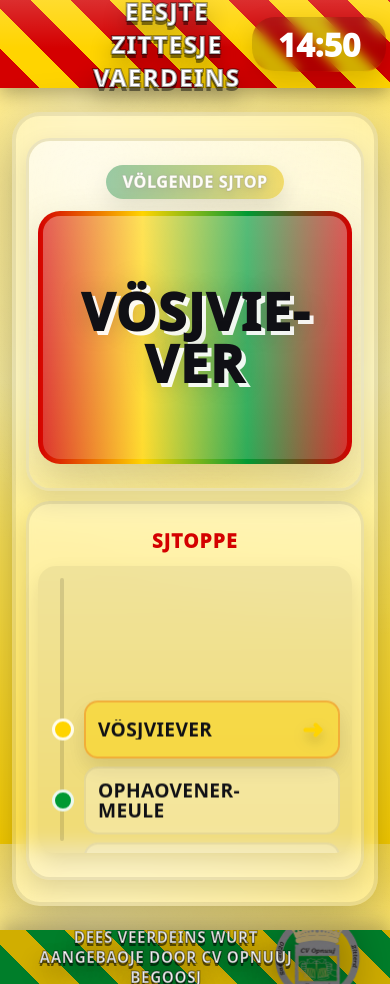
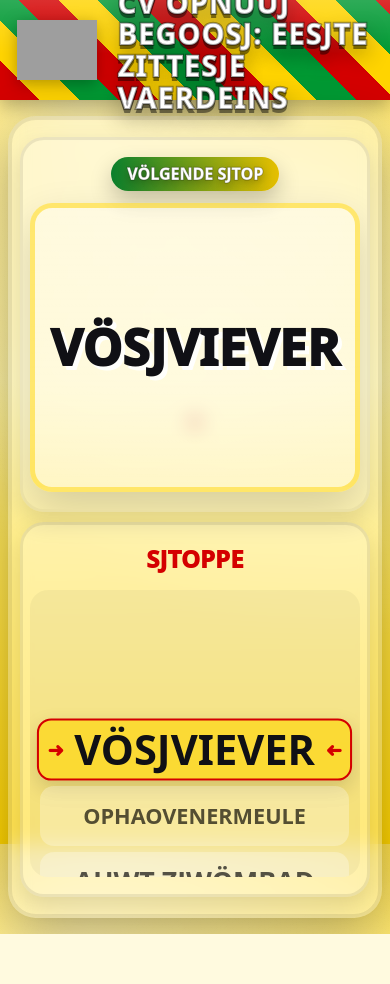
Before and after one commit to ArcusD/carnaval-veerboot, a Flask app: page / in a window 390 px wide. After the commit the page ends 934 px from the top, so only its background shows below. Run offline with Flask 3, Linux system fonts and the light colour scheme; grey boxes are pictures that could not be loaded.

Commit message:
updated layout

```diff
--- a/static/script.js
+++ b/static/script.js
@@ -1,21 +1,19 @@
 (() => {
-  const FETCH_MS  = 20000;
-  const BIER_MS   = 1500;
+    const FETCH_MS = 20000;
+    const BIER_MS = 1500;
     const CONFIG_MS = 15000;
 
-  const elKlok   = document.getElementById('klok');
-  const elLabel  = document.getElementById('volgende-tekst');
-
-  const elWrap   = document.getElementById('halte-wrap');
-  const elHalte  = document.getElementById('huidige-halte');
+    const elLabel = document.getElementById('volgende-tekst');
+    const elWrap = document.getElementById('halte-wrap');
+    const elHalte = document.getElementById('huidige-halte');
 
     const elRouteWin = document.getElementById('route-window');
     const elRouteLst = document.getElementById('halte-lijst');
 
     const elBierOverlay = document.getElementById('bier-overlay');
-  const elBierNaam    = document.getElementById('bier-naam-tekst');
+    const elBierNaam = document.getElementById('bier-naam-tekst');
 
-  if (!elHalte || !elKlok || !elRouteLst) return;
+    if (!elHalte || !elRouteLst) return;
 
     let haltes = [];
     let idx = 0;
@@ -27,25 +25,54 @@
 
     const clean = (v) => (v ?? "").toString().trim();
 
-  function updateKlok() {
-    const nu = new Date();
-    elKlok.textContent = nu.toLocaleTimeString('nl-NL', { hour: '2-digit', minute: '2-digit' });
+    // Functie om tekst passend te maken in een container (voor hoofdhalte én lijst)
+    // minPx bepaalt hoe klein het mag worden
+    function fitToBox(elText, elBox, minPx = 14, maxPx = 150) {
+        if (!elText || !elBox) return;
+
+        // Reset eerst naar redelijk groot
+        elText.style.fontSize = maxPx + "px";
+
+        // Binary search of simple loop om te verkleinen tot het past
+        // We doen een simpele loop omlaag voor precisie
+        let size = maxPx;
+
+        // Extra veiligheid: gebruik scrollWidth vs clientWidth
+        // Voor de lijst items (die flex zijn) moeten we naar de parent kijken
+        const boxW = elBox.clientWidth;
+        const boxH = elBox.clientHeight || 100; // fallback
+
+        while (size > minPx) {
+            // Check of het past. We geven wat marge (0.95)
+            if (elText.scrollWidth <= boxW * 0.95 && elText.scrollHeight <= boxH) {
+                break;
+            }
+            size = size * 0.90; // verklein met 10%
+            elText.style.fontSize = size + "px";
+        }
     }
 
-  function fitToBox(elText, elBox, minPx = 18) {
-    if (!elText || !elBox) return;
-    elText.style.fontSize = "";
-    let safety = 36;
-
+    // Specifieke resize loop voor alle route items
+    function resizeAllRouteItems() {
+        const items = elRouteLst.querySelectorAll('.route-item');
+        items.forEach(li => {
+            const span = li.querySelector('.txt');
+            // We gebruiken de LI als box.
+            // Omdat er pijltjes zijn (::before/::after), trekken we wat breedte af.
+            // Pijlen zijn ong 1.2em. Laten we veilig rekenen.
+            if (span) {
+                // Reset
+                span.style.fontSize = "3.5rem";
+                // Check overflow
+                let safety = 20;
                 while (safety-- > 0) {
-      const tooWide  = elText.scrollWidth  > elBox.clientWidth;
-      const tooHigh  = elText.scrollHeight > elBox.clientHeight;
-      if (!tooWide && !tooHigh) break;
-
-      const cur = parseFloat(getComputedStyle(elText).fontSize);
-      if (!Number.isFinite(cur) || cur <= minPx) break;
-      elText.style.fontSize = (cur * 0.92) + "px";
+                    if (span.scrollWidth < li.clientWidth * 0.80) break; // 80% breedte ivm pijlen
+                    const cur = parseFloat(getComputedStyle(span).fontSize);
+                    if (cur < 12) break;
+                    span.style.fontSize = (cur * 0.90) + "px";
                 }
+            }
+        });
     }
 
     function pop(el) {
@@ -63,15 +90,12 @@
         try {
             const r = await fetch('/api/config', { cache: 'no-store' });
             const cfg = await r.json();
-
             const newMs = Number(cfg?.rotate_ms);
             if (Number.isFinite(newMs) && newMs >= 1000 && newMs <= 60000 && newMs !== rotateMs) {
                 rotateMs = newMs;
                 startRotateTimer();
             }
-    } catch (e) {
-      // stil falen
-    }
+        } catch (e) { }
     }
 
     function buildRouteListIfNeeded() {
@@ -93,7 +117,11 @@
             elRouteLst.appendChild(li);
         });
 
-    requestAnimationFrame(() => centerCurrent(true));
+        // Meteen resizen na bouwen
+        requestAnimationFrame(() => {
+            resizeAllRouteItems();
+            centerCurrent(true);
+        });
     }
 
     function centerCurrent(skipTransition = false) {
@@ -101,9 +129,9 @@
         const cur = elRouteLst.querySelector(`.route-item[data-idx="${idx}"]`);
         if (!cur) return;
 
-    if (skipTransition) elRouteLst.style.transition = "none";
-    else elRouteLst.style.transition = "";
+        elRouteLst.style.transition = skipTransition ? "none" : "";
 
+        // Centreer de actieve item in het venster
         const centerY = elRouteWin.clientHeight / 2;
         const target = centerY - (cur.offsetTop + cur.offsetHeight / 2);
         elRouteLst.style.transform = `translate3d(0, ${target}px, 0)`;
@@ -112,20 +140,11 @@
     }
 
     function markRoute() {
-    const n = haltes.length || 0;
-    const prev = n ? (idx - 1 + n) % n : -1;
-    const next1 = n ? (idx + 1) % n : -1;
-    const next2 = n ? (idx + 2) % n : -1;
-
         const items = elRouteLst.querySelectorAll('.route-item');
         items.forEach((li) => {
-      li.classList.remove('is-prev','is-current','is-next','is-next2');
+            li.classList.remove('is-current');
             const i = Number(li.dataset.idx);
-
-      if (i === prev)  li.classList.add('is-prev');
-      if (i === idx)   li.classList.add('is-current'); // dit is "völgende"
-      if (i === next1) li.classList.add('is-next');
-      if (i === next2) li.classList.add('is-next2');
+            if (i === idx) li.classList.add('is-current');
         });
     }
 
@@ -134,7 +153,7 @@
             elLabel.textContent = "Völgende sjtop";
             elHalte.textContent = "Gein sjtoppe";
             elRouteLst.innerHTML = "";
-      fitToBox(elHalte, elWrap);
+            fitToBox(elHalte, elWrap, 20, 200);
             return;
         }
 
@@ -147,7 +166,8 @@
         markRoute();
         centerCurrent(false);
 
-    fitToBox(elHalte, elWrap);
+        // Resize hoofdbord
+        fitToBox(elHalte, elWrap, 20, 300);
     }
 
     function rotate() {
@@ -173,7 +193,7 @@
                 render();
             }
         } catch (e) {
-      console.log("Kon sjtoppe neet laje:", e);
+            console.log("Error:", e);
         }
     }
 
@@ -189,15 +209,10 @@
             } else {
                 elBierOverlay.style.display = 'none';
             }
-    } catch (e) {
-      console.log("Kon bier-status neet checke:", e);
-    }
+        } catch (e) { }
     }
 
-  // start
-  updateKlok();
-  setInterval(updateKlok, 1000);
-
+    // Init
     fetchConfig();
     setInterval(fetchConfig, CONFIG_MS);
 
@@ -211,20 +226,8 @@
     setInterval(checkBierStatus, BIER_MS);
 
     window.addEventListener('resize', () => {
+        resizeAllRouteItems();
         centerCurrent(true);
-    fitToBox(elHalte, elWrap);
-  });
-
-  document.addEventListener('visibilitychange', () => {
-    if (!document.hidden) {
-      updateKlok();
-      fetchConfig();
-      fetchHaltes();
-      checkBierStatus();
-      requestAnimationFrame(() => {
-        centerCurrent(true);
-        fitToBox(elHalte, elWrap);
-      });
-    }
+        fitToBox(elHalte, elWrap, 20, 300);
     });
 })();
--- a/static/style.css
+++ b/static/style.css
@@ -20,7 +20,6 @@ body {
     flex-direction: column;
     font-family: system-ui, -apple-system, "Segoe UI", Arial, sans-serif;
     color: var(--zwart);
-    /* confetti altijd */
     background: radial-gradient(circle, rgba(212,0,0,.95) 0 5px, transparent 6px) 0 0/70px 70px, radial-gradient(circle, rgba(0,153,51,.95) 0 5px, transparent 6px) 22px 34px/86px 86px, radial-gradient(circle, rgba(255,212,0,.95) 0 5px, transparent 6px) 44px 10px/78px 78px, radial-gradient(circle, rgba(16,16,21,.35) 0 4px, transparent 5px) 12px 58px/110px 110px, radial-gradient(circle at 20% 12%, rgba(255,255,255,.55), transparent 55%), radial-gradient(circle at 85% 25%, rgba(255,255,255,.35), transparent 60%), linear-gradient(180deg, var(--geel) 0%, rgba(255,239,133,1) 45%, var(--geel) 100%);
     background-attachment: fixed;
 }
@@ -28,14 +27,14 @@ body {
 /* HEADER */
 .topbar {
     position: relative;
-    height: 16vh;
-    min-height: 88px;
-    padding: max(10px, 1.2vh) max(14px, 2.2vw);
+    height: 18vh; /* Iets hoger voor het logo */
+    min-height: 100px;
+    padding: 10px 2vw;
     display: flex;
     align-items: center;
-    justify-content: space-between;
-    gap: 12px;
-    background: repeating-linear-gradient( 45deg, var(--rood) 0 28px, rgba(255,212,0,1) 28px 56px );
+    justify-content: center;
+    /* Rood - Geel - Groen patroon */
+    background: repeating-linear-gradient( 45deg, var(--rood) 0 28px, var(--geel) 28px 56px, var(--greun) 56px 84px );
     box-shadow: 0 6px 18px rgba(0,0,0,.30);
 }
 
@@ -47,40 +46,34 @@ body {
         pointer-events: none;
     }
 
-.topbar-spacer {
-    width: 4.2em;
-    min-width: 4.2em;
+#titel-container {
+    position: relative;
+    z-index: 1;
+    display: flex;
+    align-items: center;
+    justify-content: center;
+    gap: 20px;
+    width: 100%;
+    max-width: 95%;
+}
+
+.header-logo {
+    height: clamp(60px, 14vh, 160px);
+    width: auto;
+    filter: drop-shadow(0 4px 8px rgba(0,0,0,0.3));
 }
 
 #titel {
-    position: relative;
-    z-index: 1;
-    flex: 1;
-    text-align: center;
     font-weight: 950;
     text-transform: uppercase;
-    letter-spacing: .06em;
-    font-size: clamp(1.5rem, 4.2vw, 3.5rem);
+    letter-spacing: .04em;
+    /* Fors groter */
+    font-size: clamp(1.8rem, 5.5vw, 5.0rem);
+    line-height: 1.1;
     color: var(--wit);
-    text-shadow: 0 4px 0 rgba(0,0,0,.28), 0 10px 20px rgba(0,0,0,.20);
+    text-shadow: 0 4px 0 rgba(0,0,0,.45), 0 10px 22px rgba(0,0,0,.45);
     -webkit-text-stroke: 2px rgba(0,0,0,.35);
-    text-shadow: 0 4px 0 rgba(0,0,0,.45), 0 10px 22px rgba(0,0,0,.45);
-}
-
-#klok {
-    position: relative;
-    z-index: 1;
-    font-weight: 950;
-    font-variant-numeric: tabular-nums;
-    font-size: clamp(2.0rem, 5.2vw, 4.2rem);
-    color: var(--wit);
-    padding: .18em .42em;
-    border-radius: .70em;
-    background: rgba(0,0,0,.18);
-    box-shadow: var(--soft);
-    backdrop-filter: blur(6px);
-    min-width: 4.2em;
-    text-align: center;
+    text-align: left;
 }
 
 /* MAIN */
@@ -89,18 +82,23 @@ main {
     display: flex;
     align-items: center;
     justify-content: center;
-    padding: min(3vh, 24px) min(3vw, 28px);
+    padding: min(2vh, 16px) min(2vw, 20px);
+    /* Omdat de footer weg is, mag main alle ruimte pakken */
 }
 
 .board {
     width: 100%;
-    max-width: 1700px;
-    padding: min(2.6vh, 26px) min(2.6vw, 28px);
+    max-width: 1800px;
+    height: 100%; /* Vul de main */
+    max-height: 95vh;
+    padding: min(2.0vh, 20px) min(2.0vw, 20px);
     border-radius: 28px;
     background: rgba(255,255,255,.30);
     border: 4px solid rgba(0,0,0,.08);
     box-shadow: var(--shadow);
     backdrop-filter: blur(10px);
+    display: flex;
+    flex-direction: column;
 }
 
 .board-grid {
@@ -108,6 +106,8 @@ main {
     grid-template-columns: 1.35fr 1fr;
     gap: min(2.6vw, 22px);
     align-items: stretch;
+    flex: 1;
+    height: 100%;
 }
 
 .panel {
@@ -115,25 +115,16 @@ main {
     background: rgba(255,255,255,.26);
     border: 3px solid rgba(0,0,0,.08);
     box-shadow: 0 10px 24px rgba(0,0,0,.12);
-    padding: min(2.8vh, 24px) min(2.4vw, 22px);
+    padding: min(2.0vh, 20px) min(2.0vw, 20px);
+    display: flex;
+    flex-direction: column;
 }
 
-.label {
-    display: inline-flex;
-    align-items: center;
-    padding: .38em 1.0em;
-    border-radius: 999px;
-    font-weight: 950;
-    text-transform: uppercase;
-    letter-spacing: .04em;
-    font-size: clamp(1.0rem, 2.2vw, 2.0rem);
-    color: var(--wit);
-    /* iets donkerder zodat wit beter pakt */
-    background: linear-gradient(90deg, #0b7f2d, #e6bf00);
-    /* extra randje + schaduw voor leesbaarheid */
-    box-shadow: 0 10px 22px rgba(0,0,0,.22);
-    text-shadow: 0 3px 10px rgba(0,0,0,.35);
-    -webkit-text-stroke: 1px rgba(0,0,0,.25);
+/* LINKER KANT */
+.panel-current {
+    justify-content: center;
+    position: relative;
+    overflow: hidden;
 }
 
 .current-head {
@@ -142,47 +133,43 @@ main {
     margin-bottom: min(1.8vh, 12px);
 }
 
-/* VÖLGEND groot */
-.panel-current {
-    position: relative;
-    overflow: hidden;
+.label {
+    padding: .38em 1.0em;
+    border-radius: 999px;
+    font-weight: 950;
+    text-transform: uppercase;
+    font-size: clamp(1.0rem, 2.2vw, 2.0rem);
+    color: var(--wit);
+    background: linear-gradient(90deg, #0b7f2d, #e6bf00);
+    box-shadow: 0 10px 22px rgba(0,0,0,.22);
+    text-shadow: 0 3px 10px rgba(0,0,0,.35);
+    -webkit-text-stroke: 1px rgba(0,0,0,.25);
 }
 
-    .panel-current::before {
-        content: "";
-        position: absolute;
-        inset: -40%;
-        background: radial-gradient(circle at 30% 30%, rgba(255,255,255,.55), transparent 55%), radial-gradient(circle at 70% 40%, rgba(255,255,255,.35), transparent 58%), radial-gradient(circle at 55% 70%, rgba(255,212,0,.32), transparent 60%);
-        transform: rotate(6deg);
-        pointer-events: none;
-    }
-
 .current-name-wrap {
+    flex: 1;
     position: relative;
     z-index: 1;
-    padding: min(2.2vh, 18px) min(2.2vw, 18px);
+    padding: 10px;
     border-radius: 22px;
-    background: linear-gradient(180deg, rgba(255,255,255,.34), rgba(255,255,255,.18)) padding-box, linear-gradient(90deg, var(--rood), var(--geel), var(--greun), var(--rood)) border-box;
-    border: 5px solid transparent;
+    background: linear-gradient(180deg, rgba(255,255,255,.34), rgba(255,255,255,.18));
+    border: 5px solid rgba(255,212,0,0.5);
     box-shadow: 0 18px 44px rgba(0,0,0,.16);
-    min-height: clamp(170px, 30vh, 340px);
     display: flex;
     align-items: center;
     justify-content: center;
+    width: 100%;
+    overflow: hidden;
 }
 
 #huidige-halte {
     font-weight: 1000;
     text-transform: uppercase;
-    line-height: 1.02;
-    font-size: clamp(3.2rem, 8.8vw, 7.6rem);
+    line-height: 1;
     color: var(--zwart);
-    text-shadow: 0.08em 0.08em 0 rgba(255,255,255,.92), 0 0 26px rgba(0,0,0,.18);
-    letter-spacing: .03em;
+    text-shadow: 0.08em 0.08em 0 rgba(255,255,255,.92);
     text-align: center;
-    overflow-wrap: anywhere;
-    word-break: break-word;
-    hyphens: auto;
+    white-space: nowrap; /* Forceer 1 regel */
 }
 
     #huidige-halte.pop {
@@ -191,210 +178,114 @@ main {
 
 @keyframes pop {
     0% {
-        transform: translateY(10px) scale(.99);
-        filter: blur(.6px);
+        transform: scale(.95);
+        filter: blur(1px);
     }
 
     70% {
-        transform: translateY(0) scale(1.03);
+        transform: scale(1.02);
         filter: blur(0);
     }
 
     100% {
-        transform: translateY(0) scale(1.0);
+        transform: scale(1.0);
     }
 }
 
-/* ROUTE LIST */
+/* RECHTER KANT: LIJST */
 .panel-route {
     display: flex;
     flex-direction: column;
-    gap: 12px;
+    overflow: hidden;
 }
 
 .route-title {
     font-weight: 950;
     text-transform: uppercase;
-    letter-spacing: .06em;
     color: var(--rood);
-    font-size: clamp(1.2rem, 2.4vw, 2.0rem);
+    font-size: clamp(1.5rem, 3vw, 2.5rem);
     text-align: center;
+    margin-bottom: 15px;
+    flex-shrink: 0;
 }
 
 .route-window {
     position: relative;
-    overflow: hidden;
+    flex: 1;
+    overflow: hidden; /* Verberg scrollbar, JS doet centreren */
+    background: rgba(0,0,0,.04);
     border-radius: 18px;
-    background: rgba(0,0,0,.06);
-    padding: 12px 12px 12px 46px;
-    height: clamp(260px, 44vh, 520px);
-    box-shadow: 0 10px 22px rgba(0,0,0,.10);
+    /* Geen padding links meer nodig voor bolletjes lijn */
+    padding: 10px;
 }
-
-    .route-window::before {
-        content: "";
-        position: absolute;
-        left: 22px;
-        top: 12px;
-        bottom: 12px;
-        width: 4px;
-        border-radius: 999px;
-        background: rgba(0,0,0,.12);
-    }
 
 .route-list {
     list-style: none;
     margin: 0;
     padding: 0;
     will-change: transform;
-    transition: transform 520ms ease;
+    transition: transform 520ms cubic-bezier(0.25, 1, 0.5, 1);
 }
 
 .route-item {
-    position: relative;
     display: flex;
     align-items: center;
-    gap: 12px;
-    padding: 12px 52px 12px 12px; /* ruimte rechts voor pijl */
-    margin: 8px 0;
+    justify-content: center; /* Alles centreren */
+    gap: 10px; /* Ruimte tussen pijlen en tekst */
+    margin: 6px 0;
+    padding: 8px 10px;
     border-radius: 14px;
-    background: rgba(255,255,255,.26);
-    border: 2px solid rgba(0,0,0,.06);
-    font-weight: 900;
-    text-transform: uppercase;
-    letter-spacing: .02em;
+    background: rgba(255,255,255,.4);
+    border: 2px solid transparent;
     color: var(--zwart);
-    line-height: 1.05;
-    min-height: 58px;
+    min-height: 60px;
+    opacity: 0.7; /* Standaard ietsje lichter */
+    transition: opacity 0.3s, transform 0.3s;
 }
 
-    .route-item::before {
-        content: "";
-        position: absolute;
-        left: -34px;
-        width: 16px;
-        height: 16px;
-        border-radius: 999px;
-        background: rgba(0,0,0,.18);
-        border: 3px solid rgba(255,255,255,.70);
+    /* De Tekst */
+    .route-item .txt {
+        font-weight: 900;
+        text-transform: uppercase;
+        white-space: nowrap;
+        text-align: center;
+        line-height: 1;
     }
 
-    .route-item .txt {
-        display: -webkit-box;
-        -webkit-line-clamp: 2;
-        -webkit-box-orient: vertical;
-        overflow: hidden;
-        overflow-wrap: anywhere;
-        word-break: break-word;
-        hyphens: auto;
-        font-size: clamp(1.2rem, 2.2vw, 2.0rem);
+    /* Pijltjes voor en na */
+    .route-item::before,
+    .route-item::after {
+        content: "➜";
+        font-weight: 900;
+        font-size: 1.2em; /* Relatief aan de tekstgrootte */
+        color: var(--rood);
+        opacity: 0; /* Standaard onzichtbaar */
     }
 
-    /* ✅ OV-logica:
-   - is-prev = net gepasseerd (rood, dof)
-   - is-current = VÖLGEND (groen bol + pijl)
-   - is-next = daarna (geel bol)
-   - is-next2 = daarna (neutraal)
-*/
-..route-item.is-prev {
-    opacity: .62;
-}
-
-.route-item.is-prev::before {
-    background: var(--rood);
-    border-color: rgba(255,255,255,.92);
-}
-
-.route-item.is-current {
-    background: rgba(255,212,0,.46); /* geel vak */
-    border-color: rgba(212,0,0,.20);
-    box-shadow: 0 10px 22px rgba(0,0,0,.12);
-}
-
-    .route-item.is-current::before {
-        background: var(--geel); /* geel bolletje */
-        border-color: rgba(255,255,255,.92);
+    .route-item::after {
+        transform: scaleX(-1); /* Pijl omdraaien voor symmetrie: > TEKST < */
+        color: var(--rood);
     }
 
-    .route-item.is-current::after {
-        content: "➜";
-        position: absolute;
-        right: 14px;
-        top: 50%;
-        transform: translateY(-50%);
-        font-weight: 1000;
-        font-size: 1.6em;
-        color: var(--geel);
-        text-shadow: 0 6px 14px rgba(0,0,0,.22);
+    /* ACTIEVE ITEM (Midden) */
+    .route-item.is-current {
+        background: rgba(255,212,0,.6); /* Geel */
+        border-color: var(--rood);
+        box-shadow: 0 8px 20px rgba(0,0,0,.15);
+        opacity: 1;
+        z-index: 2;
+        transform: scale(1.02);
     }
 
-/* volgende = groen bolletje */
-.route-item.is-next::before {
-    background: var(--greun);
-    border-color: rgba(255,255,255,.92);
-}
+        /* Pijltjes alleen zichtbaar bij current, of altijd?
+   Vraag: "pijltje mag voor en na... automatisch aanpassen"
+   We doen ze bij de actieve halte zichtbaar. */
+        .route-item.is-current::before,
+        .route-item.is-current::after {
+            opacity: 1;
+        }
 
-/* daarna neutraal */
-.route-item.is-next2::before {
-    background: rgba(0,0,0,.18);
-}
-
-footer {
-    position: relative;
-    height: 9vh;
-    min-height: 54px;
-    display: flex;
-    align-items: center;
-    justify-content: center;
-    padding: 0 max(12px, 2vw);
-    padding-right: clamp(70px, 10vw, 140px); /* ruimte voor logo rechts */
-    font-weight: 900;
-    text-transform: uppercase;
-    letter-spacing: .04em;
-    font-size: clamp(.95rem, 2.1vw, 1.7rem);
-    color: var(--wit);
-    background: repeating-linear-gradient(45deg, var(--greun) 0 28px, rgba(255,212,0,1) 28px 56px);
-    box-shadow: 0 -6px 18px rgba(0,0,0,.25);
-    overflow: hidden;
-}
-
-    /* subtiele donkere sluier achter tekst/logo (maakt wit veel beter leesbaar) */
-    footer::before {
-        content: "";
-        position: absolute;
-        inset: 0;
-        background: rgba(0,0,0,.18);
-        pointer-events: none;
-    }
-
-/* tekst boven de overlay */
-.footer-text {
-    position: relative;
-    z-index: 1;
-    text-align: center;
-    padding: 0 10px;
-    -webkit-text-stroke: 1.5px rgba(0,0,0,.35);
-    text-shadow: 0 3px 0 rgba(0,0,0,.55), 0 10px 22px rgba(0,0,0,.45);
-}
-
-/* logo rechtsonder */
-.cv-logo {
-    position: absolute;
-    right: max(10px, 1.2vw);
-    bottom: 50%;
-    transform: translateY(50%);
-    /* 🔧 HIER kun je 'm tunen */
-    height: clamp(42px, 15vh, 360px);
-    width: auto !important;
-    max-height: clamp(42px, 15vh, 360px);
-    max-width: 220px;
-    display: block;
-    object-fit: contain;
-    filter: drop-shadow(0 10px 22px rgba(0,0,0,.45));
-}
-
-
-/* BIER OVERLAY */
+/* BIER OVERLAY (ongewijzigd, alleen responsive check) */
 #bier-overlay {
     display: none;
     position: fixed;
@@ -409,21 +300,21 @@ footer {
 
 @keyframes strobe {
     0% {
-        filter: saturate(1.20) contrast(1.04);
+        filter: saturate(1.2) contrast(1.04);
     }
 
     50% {
-        filter: saturate(1.55) contrast(1.10);
+        filter: saturate(1.55) contrast(1.1);
     }
 
     100% {
-        filter: saturate(1.20) contrast(1.04);
+        filter: saturate(1.2) contrast(1.04);
     }
 }
 
 .bier-kaart {
     width: min(92vw, 1200px);
-    padding: min(5vh, 48px) min(5vw, 56px);
+    padding: 40px;
     border-radius: 34px;
     background: rgba(0,0,0,.18);
     box-shadow: 0 18px 60px rgba(0,0,0,.35);
@@ -432,18 +323,20 @@ footer {
 }
 
 #bier-tekst-groot {
-    margin-top: min(2.2vh, 18px);
-    font-size: clamp(2.2rem, 8.5vw, 6.2rem);
+    font-size: clamp(3rem, 10vw, 7rem);
     font-weight: 1000;
     color: var(--geel);
-    line-height: 1.02;
-    text-transform: uppercase;
-    text-shadow: 0 10px 28px rgba(0,0,0,.45);
     animation: bierPulse .65s ease-in-out infinite;
 }
 
+#bier-naam-tekst {
+    font-size: clamp(4rem, 12vw, 9rem);
+    font-weight: 1000;
+    color: var(--wit);
+}
+
 @keyframes bierPulse {
-    0% {
+    0%, 100% {
         transform: scale(1);
         opacity: 1;
     }
@@ -452,52 +345,20 @@ footer {
         transform: scale(.97);
         opacity: .74;
     }
-
-    100% {
-        transform: scale(1);
-        opacity: 1;
-    }
-}
-
-.bier-sub {
-    margin-top: min(2vh, 16px);
-    font-weight: 950;
-    text-transform: uppercase;
-    color: rgba(255,255,255,.92);
-    font-size: clamp(1.2rem, 3vw, 2.4rem);
-    letter-spacing: .05em;
-}
-
-#bier-naam-tekst {
-    margin-top: 0;
-    font-size: clamp(3.0rem, 12vw, 9rem);
-    font-weight: 1000;
-    color: var(--wit);
-    text-transform: uppercase;
-    text-shadow: 0 10px 28px rgba(0,0,0,.45);
-    overflow-wrap: anywhere;
-    word-break: break-word;
-    hyphens: auto;
-    letter-spacing: .04em;
 }
 
 /* Responsive */
 @media (max-width: 900px) {
     .board-grid {
         grid-template-columns: 1fr;
+        grid-template-rows: 1fr 1fr;
     }
 
-    .route-window {
-        height: clamp(220px, 34vh, 420px);
+    .header-logo {
+        height: 60px;
+    }
+
+    #titel {
+        font-size: 1.8rem;
     }
 }
-
-@media (prefers-reduced-motion: reduce) {
-    #bier-overlay, #bier-tekst-groot, #huidige-halte.pop {
-        animation: none !important;
-    }
-
-    .route-list {
-        transition: none !important;
-    }
-}
--- a/templates/index.html
+++ b/templates/index.html
@@ -9,17 +9,16 @@
 
 <body class="carnaval">
     <header class="topbar">
-        <!-- masker weg, maar spacer houdt titel mooi in 't midden -->
-        <div class="topbar-spacer" aria-hidden="true"></div>
-        <div id="titel">Eesjte Zittesje Vaerdeins</div>
-        <div id="klok" aria-label="Kloek">--:--</div>
+        <div id="titel-container">
+            <img class="header-logo" src="{{ url_for('static', filename='cv-logo.jpg') }}" alt="Logo">
+            <div id="titel">CV Opnuuj Begoosj: Eesjte Zittesje Vaerdeins</div>
+        </div>
     </header>
 
     <main>
         <section class="board" role="region" aria-label="Veerdèins-infoo">
             <div class="board-grid">
 
-                <!-- LINKS: VÖLGEND -->
                 <div class="panel panel-current">
                     <div class="current-head">
                         <div class="label" id="volgende-tekst">Völgende sjtop</div>
@@ -30,7 +29,6 @@
                     </div>
                 </div>
 
-                <!-- RECHTS: SJTOPPE -->
                 <aside class="panel panel-route" aria-label="Sjtoppe">
                     <div class="route-title">Sjtoppe</div>
                     <div class="route-window" id="route-window">
@@ -42,12 +40,6 @@
         </section>
     </main>
 
-    <footer>
-        <div class="footer-text">Dees veerdèins wurt aangebaoje door CV Opnuuj Begoosj</div>
-        <img class="cv-logo" src="{{ url_for('static', filename='cv-logo.png') }}" alt="CV Opnuuj Begoosj logo">
-    </footer>
-
-    <!-- BIER OVERLAY -->
     <div id="bier-overlay" aria-hidden="true">
         <div class="bier-kaart">
             <div id="bier-naam-tekst">—</div>
```
Lines whose indentation alone changed are shown as unchanged.
